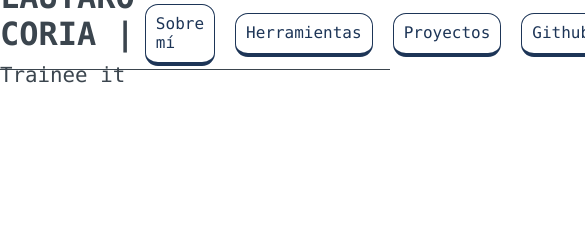
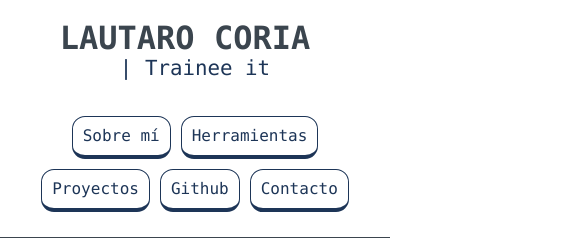
Before and after one commit to lautaronahuelc/portfolio-nucba, a plain HTML site: page index.html in a window 390 px wide. Shown: the top 250 px of the page, 585 px wide, since content can reach past the window. Drawn offline with Linux system fonts and the light colour scheme; a web font is replaced by a local one.

Commit message:
Se agregó media queries

```diff
--- a/css/style.css
+++ b/css/style.css
@@ -13,10 +13,6 @@
     font-family: 'SF Mono', Consolas, monospace;
 }
 
-/* body {
-    background-color: var(--dark-blue);
-} */
-
 .encabezado{
     display: flex;
     justify-content: space-around;
@@ -28,12 +24,11 @@
 .contenedor-titulo {
     display: flex;
     align-items: center;
-    width: 396px;
     color: var(--dark-blue);
 }
 
 h1 {
-    margin: 0;
+    margin: 0 20px 0 0;
     color: var(--black);
 }
 
@@ -43,21 +38,23 @@ h1 {
 }
 
 .menu {
-    height: inherit;
+    height: 70px;
 }
 
 .menu__list {
     display: flex;
     align-items: center;
+    flex-wrap: wrap;
     margin: 0;
     padding: 0;
-    height: inherit;
+    height: 70px;
     list-style: none;
 }
 
 .menu__item {
     margin: 0 10px;
     padding: 10px;
+    min-width: max-content;
     border: 1.4px solid var(--dark-blue);
     border-bottom: 4px solid var(--dark-blue);
     border-radius: 13px;
@@ -73,6 +70,8 @@ h1 {
 
 .menu__item:active {
     border: 1.4px solid var(--dark-blue);
+    margin-top: 7.6px;
+    /* border-top: 4px solid var(--dark-blue); */
 }
 
 #sobre-mi:target,
@@ -80,7 +79,6 @@ h1 {
 #proyectos:target,
 #github:target,
 #contacto:target {
-    margin: 0 10px;
     padding: 10px;
     border-radius: 13px;
     -webkit-border-radius: 13px;
@@ -88,6 +86,7 @@ h1 {
     -ms-border-radius: 13px;
     -o-border-radius: 13px;
     border: 1.4px solid var(--orange);
+    /* border-top: 4px solid var(--orange);  */
 }
 
 #sobre-mi:target a,
@@ -97,3 +96,37 @@ h1 {
 #contacto:target a {
     color: var(--orange);
 }
+
+
+/* Media queries */
+
+@media screen and (max-width: 1024px) {
+    .encabezado {
+        flex-direction: column;
+        align-items: center;
+        height: max-content;
+        padding: 20px;
+    }
+
+    .contenedor-titulo {
+        margin-bottom: 30px;
+    }
+
+    .menu,
+    .menu__list {
+        height: max-content;
+        width: 100%;
+        justify-content: center;
+    }
+
+    .menu__item {
+        max-width: max-content;
+        margin: 5px;
+    }
+}
+
+@media screen and (max-width: 430px) {
+    .contenedor-titulo {
+        flex-direction: column;
+    }
+}
--- a/index.html
+++ b/index.html
@@ -12,7 +12,8 @@
 <body>
     <header class="encabezado">
         <div class="contenedor-titulo">
-            <h1>LAUTARO CORIA | <span id="trainee-it"></span></h1>
+            <h1>LAUTARO CORIA</h1>
+            <span id="trainee-it"></span>
         </div>
 
         <nav class="menu">
--- a/js/script.js
+++ b/js/script.js
@@ -1,5 +1,5 @@
 const textTrainee = document.querySelector('#trainee-it');
-let mensaje = 'Trainee it';
+let mensaje = '| Trainee it';
 let i = 1;
 
 window.document.addEventListener('DOMContentLoaded', setInterval('mostrarLetra()', 100));
```
